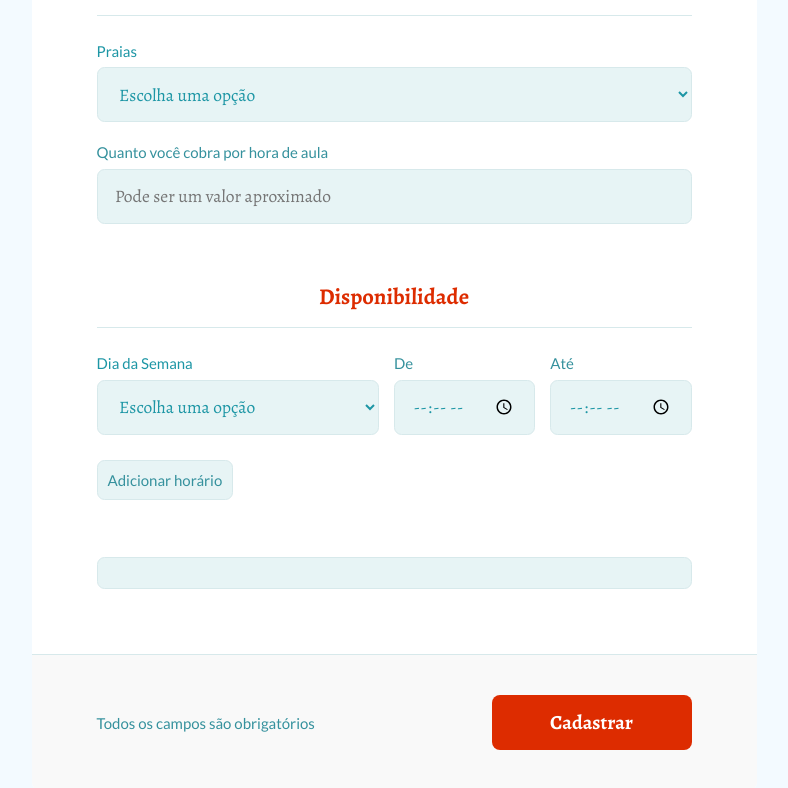
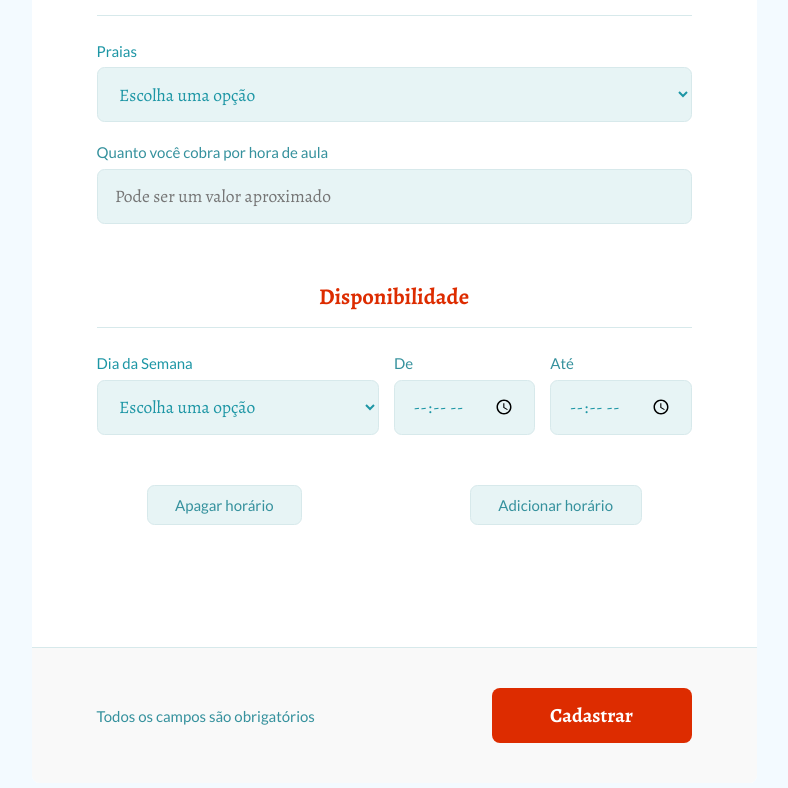
Before and after one commit to flavidev/bora-surfar, a React (Create React App) app in the folder website/: page /teach-surf in a window 1280 px wide. Shown: the part 1016-1804 px from the top of the page, without its empty margins (246-1034 px from the left). Built offline with nearby package versions, Linux system fonts and the light colour scheme.

Commit message:
added flexible schedule

```diff
--- a/website/src/components/Header/index.js
+++ b/website/src/components/Header/index.js
@@ -20,7 +20,6 @@ const Header = (props) => {
       <div className="header-content">
         <strong>{props.title}</strong>
         {props.description && <p>{props.description}</p>}
-        {props.children}
       </div>
     </header>
   );
--- a/website/src/components/LessonTime/index.js
+++ b/website/src/components/LessonTime/index.js
@@ -2,13 +2,14 @@ import React from "react";
 
 import "./styles.css";
 
-const LessonTime = (scheduleArray) => {
+
+const LessonTime = (props) => {
   return (
-    <div key={scheduleArray} className="lesson-block">
+    <div key={props.day} className="lesson-block">
       <div className="lesson-item">
-        <span>{scheduleArray[0]}</span>
-        <span>{scheduleArray[1]}</span>
-        <span>{scheduleArray[2]}</span>
+        <span>{props.day}</span>
+        <span>{props.from}</span>
+        <span>{props.until}</span>
       </div>
     </div>
   );
--- a/website/src/components/LessonTime/styles.css
+++ b/website/src/components/LessonTime/styles.css
@@ -1,5 +1,7 @@
 .lesson-block {
+  height: 100%;
   font-size: 1.5rem;
+  padding-top: 1.25rem;
 }
 
 .lesson-item {
@@ -14,6 +16,8 @@
 
 .lesson-item span {
   flex: 1;
+  justify-content: space-between;
   font: 1.75rem Alegreya;
   color: var(--color-primary-dark);
+  padding: 0 5rem;
 }
--- a/website/src/pages/InstructorsForm/index.js
+++ b/website/src/pages/InstructorsForm/index.js
@@ -20,8 +20,6 @@ function InstructorForm() {
   const [price, setPrice] = useState("");
   let [availableSchedule, setAvailableSchedule] = useState([]);
 
-  let foo = ["quarta", "05:00", "06:00"]
-
   function addNewSchedule() {
     if ((weekday, timeFrom, timeUntil)) {
       setAvailableSchedule([
@@ -32,9 +30,18 @@ function InstructorForm() {
           until: timeUntil,
         },
       ]);
-    } else {
-      alert("Preencha todos os campos");
+      resetSchedule();
     }
+  }
+
+  function deleteLastSchedule() {
+    setAvailableSchedule(availableSchedule.slice(0, -1));
+  }
+
+  function resetSchedule() {
+    setWeekDay("");
+    setTimeFrom("");
+    setTimeUntil("");
   }
 
   return (
@@ -107,13 +114,13 @@ function InstructorForm() {
               label="Dia da Semana"
               onChange={(e) => setWeekDay(e.target.value)}
               options={[
-                { value: "segunda", label: "Segunda-feira" },
-                { value: "terça", label: "Terça-feira" },
-                { value: "quarta", label: "Quarta-feira" },
-                { value: "quinta", label: "Quinta-feira" },
-                { value: "sexta", label: "Sexta-feira" },
-                { value: "sabado", label: "Sábado" },
-                { value: "domingo", label: "Domingo" },
+                { value: "Segunda", label: "Segunda-feira" },
+                { value: "Terça", label: "Terça-feira" },
+                { value: "Quarta", label: "Quarta-feira" },
+                { value: "Quinta", label: "Quinta-feira" },
+                { value: "Sexta", label: "Sexta-feira" },
+                { value: "Sábado", label: "Sábado" },
+                { value: "Domingo", label: "Domingo" },
               ]}
             />
             <Input
@@ -129,13 +136,26 @@ function InstructorForm() {
               onChange={(e) => setTimeUntil(e.target.value)}
             />
           </div>
-          <button type="button" onClick={addNewSchedule}>
-            Adicionar horário
-          </button>
+          <div className="schedule-buttons">
+            <button type="button" onClick={deleteLastSchedule}>
+              Apagar horário
+            </button>
+            <button type="button" onClick={addNewSchedule}>
+              Adicionar horário
+            </button>
+          </div>
         </fieldset>
 
         <fieldset>
-          <LessonTime day={foo} />
+          {availableSchedule.length>0 && <legend></legend>}
+          {availableSchedule.map((item, i) => (
+            <LessonTime
+              key={i}
+              day={item.day}
+              from={item.from}
+              until={item.until}
+            />
+          ))}
         </fieldset>
 
         <footer>
--- a/website/src/pages/InstructorsForm/styles.css
+++ b/website/src/pages/InstructorsForm/styles.css
@@ -56,15 +56,23 @@
 #page-instructor-form main fieldset .select-block + .input-block {
   margin-top: 2rem;
 }
+
+#page-instructor-form main fieldset .schedule-buttons{
+  display: flex;
+  justify-content: space-between;
+}
+
 #page-instructor-form main fieldset button {
+
   font-size: 1.5rem;
   color: var(--color-text-complement);
-  margin-top: 2.5rem;
+  margin: 5rem 5rem 0 5rem;
   border: 1px solid var(--color-line-in-white);
-  padding: 1rem;
+  padding: 1rem 2.75rem;
   border-radius: 0.75rem;
   background: var(--color-input-background);
 }
+
 
 #page-instructor-form main footer {
   padding: 4rem 2.5rem;
@@ -127,6 +135,7 @@
     margin-top: 0 !important;
   }
 
+
   #page-instructor-form main footer {
     padding: 4rem 6.5rem;
     display: flex;
```
